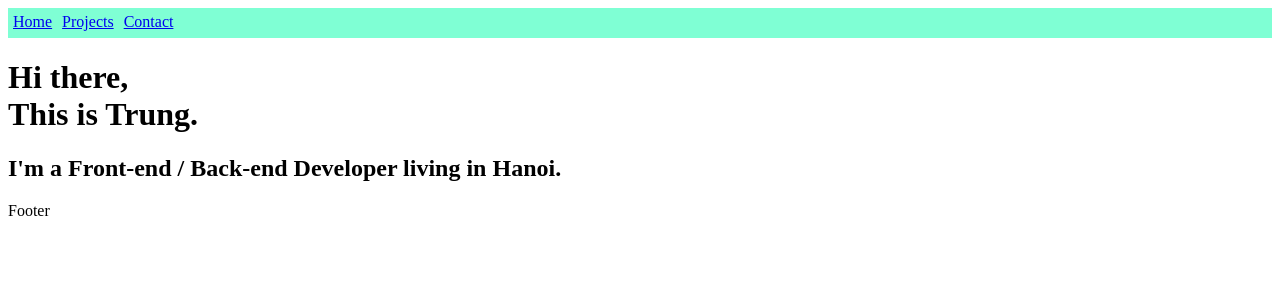
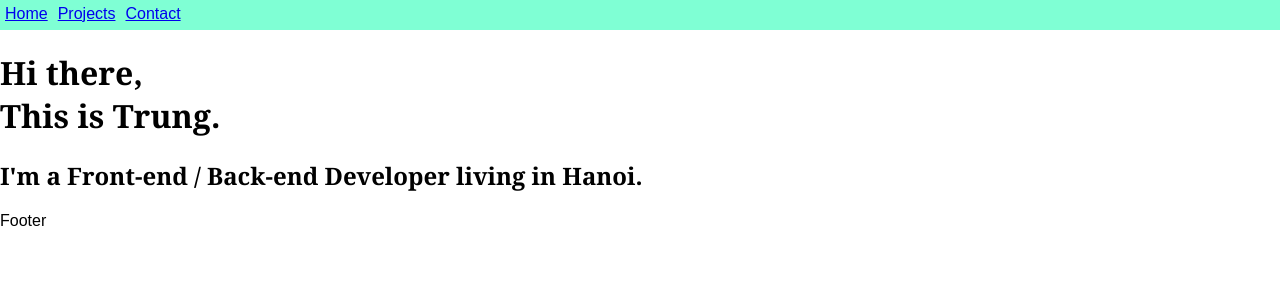
Before and after one commit to trunghq3101/personal-site, a React (Create React App) app: page / in a window 1280 px wide. Shown: the top 300 px of the page. Built offline with nearby package versions, Linux system fonts and the light colour scheme.

Commit message:
init style

```diff
--- /dev/null
+++ b/public/index.css
@@ -0,0 +1,11 @@
+body {
+    margin: 0;
+}
+
+h1, h2, h3, h4, h5 {
+    font-family: Georgia, 'Times New Roman', Times, serif
+}
+
+p, span, div, a {
+    font-family: Arial, Helvetica, sans-serif
+}
--- a/public/index.html
+++ b/public/index.html
@@ -19,6 +19,7 @@
       work correctly both with client-side routing and a non-root public URL.
       Learn how to configure a non-root public URL by running `npm run build`.
     -->
+    <link rel="stylesheet" href="%PUBLIC_URL%/index.css">
     <title>Trung . Programming Things</title>
   </head>
   <body>
```
